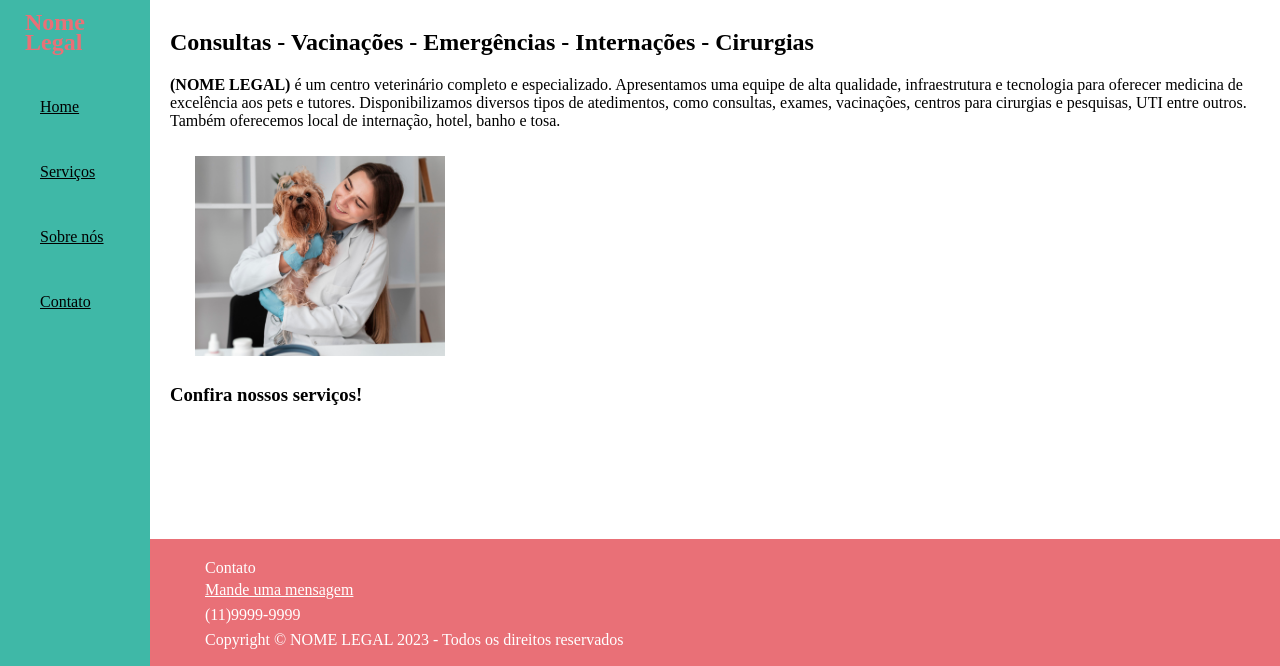
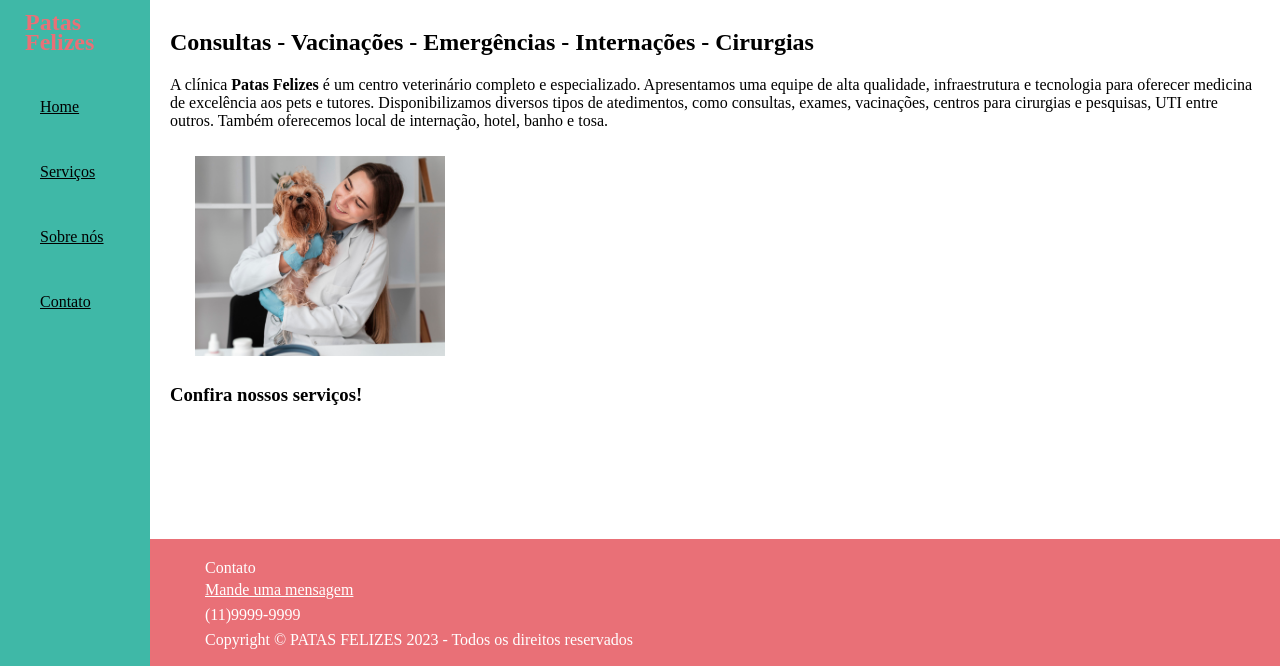
Before and after one commit to leticiamatie/trilha-html-modulo-2, a plain HTML site: page index.html in a window 1280 px wide. Shown: the part 138-804 px from the top of the page. Drawn offline with Linux system fonts and the light colour scheme; a web font is replaced by a local one.

Commit message:
Update index.html
Substituindo nome

```diff
--- a/index.html
+++ b/index.html
@@ -4,7 +4,7 @@
     <meta charset="UTF-8">
     <meta http-equiv="X-UA-Compatible" content="IE=edge">
     <meta name="viewport" content="width=device-width, initial-scale=1.0">
-    <title>Página Inicial</title>
+    <title>Clínica Patas Felizes</title>
     <link href="./style.css/base.css" rel="stylesheet">
     <link href="./style.css/fonts.css" rel="stylesheet">
     <link href="./style.css/media.css" rel="stylesheet">
@@ -17,7 +17,7 @@
         <div id="menu">
 
             <img src="./components/images/logo.png" alt="logo">
-            <h1>Nome Legal</h1>
+            <h1>Patas Felizes</h1>
 
             <ul>
                 <a href="index.html"><li>Home</li></a>
@@ -41,7 +41,7 @@
 
         <div class="content">
             <h2>Consultas - Vacinações - Emergências - Internações - Cirurgias</h2>
-            <p><b>(NOME LEGAL)</b> é um centro veterinário completo e especializado. Apresentamos uma equipe de alta qualidade, infraestrutura e tecnologia para oferecer medicina de excelência aos pets e tutores. Disponibilizamos diversos tipos de atedimentos, como consultas, exames, vacinações, centros para cirurgias e pesquisas, UTI entre outros. Também oferecemos local de internação, hotel, banho e tosa.</p>
+            <p>A clínica <b>Patas Felizes</b> é um centro veterinário completo e especializado. Apresentamos uma equipe de alta qualidade, infraestrutura e tecnologia para oferecer medicina de excelência aos pets e tutores. Disponibilizamos diversos tipos de atedimentos, como consultas, exames, vacinações, centros para cirurgias e pesquisas, UTI entre outros. Também oferecemos local de internação, hotel, banho e tosa.</p>
             <img src="./components/images/real.vet.jpg">
             <h3>Confira nossos serviços!</h3>
 
@@ -52,7 +52,7 @@
                 <p>Contato</p>
                 <a href="contato.html"><li>Mande uma mensagem</li></a>
                 <li>(11)9999-9999</li>
-                <li>Copyright &copy; NOME LEGAL 2023 - Todos os direitos reservados</li>
+                <li>Copyright &copy; PATAS FELIZES 2023 - Todos os direitos reservados</li>
             </ul>
         </div>
     </div>
```
